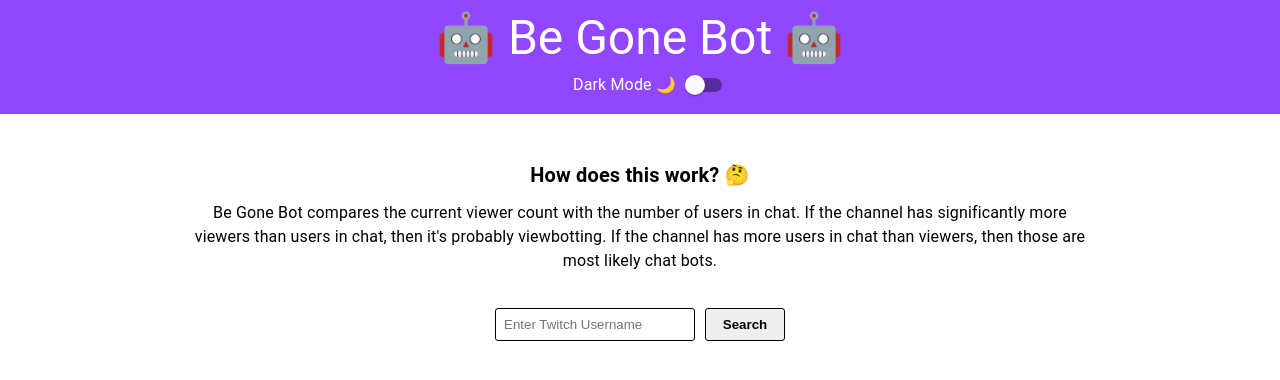
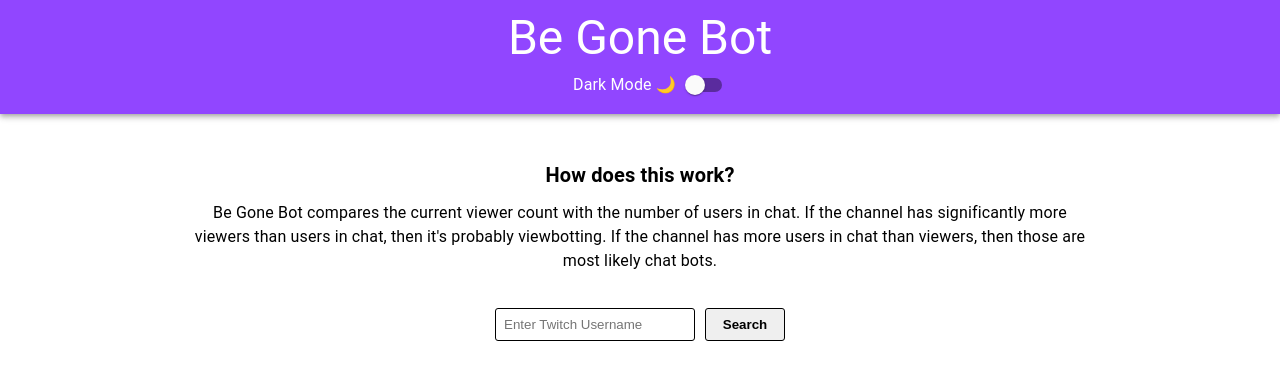
Before and after one commit to darkopavlovic/Be-Gone-Bot, a React (Create React App) app in the folder client/: page / in a window 1280 px wide. Shown: the top 380 px of the page. Built offline with nearby package versions, Linux system fonts and the light colour scheme.

Commit message:
css fix and code clean up

```diff
--- a/client/public/index.html
+++ b/client/public/index.html
@@ -3,7 +3,7 @@
   <head>
     <meta charset="utf-8" />
     <link rel="icon" href="%PUBLIC_URL%/favicon.ico" />
-    <meta name="viewport" content="width=device-width, minimum-scale=1, initial-scale=1" />
+    <meta name="viewport" content="width=device-width, initial-scale=1" />
     <meta name="description" content="Tool for detecting fake engagement on Twitch" />
     <title>Be Gone Bot</title>
   </head>
--- a/client/src/App.css
+++ b/client/src/App.css
@@ -1,5 +1,6 @@
-html {
-  min-width: 452px;
+#root {
+  height: 100vh;
+  min-width: 296px;
 }
 
 .MuiAppBar-root {
@@ -13,7 +14,6 @@
 .MuiContainer-maxWidthMd {
   text-align: center;
   padding-top: 45px;
-  height: 87.8vh;
 }
 
 .MuiTypography-h6 {
--- a/client/src/App.js
+++ b/client/src/App.js
@@ -1,5 +1,5 @@
 // Import required packages
-import { AppBar, Toolbar, Typography, Container, CssBaseline, Switch, FormControlLabel } from "@material-ui/core";
+import { AppBar, Toolbar, Typography, Container, CssBaseline, Switch, FormControlLabel, Box } from "@material-ui/core";
 import React, { useState } from "react";
 import "./App.css";
 import Channel from "./Channel";
@@ -27,7 +27,6 @@
     const tempUsername = username.replace(/\s+/g, "").toLowerCase();
     if (tempUsername.length !== 0) {
       setQuery(tempUsername);
-      setUsername(tempUsername);
       setVisible(true);
     } else {
       setUsername("");
@@ -38,27 +37,16 @@
   return (
     <>
       <CssBaseline />
-      <AppBar position="static" style={darkTheme ? { background: "black" } : { background: "#9146FF" }}>
-        <Toolbar>
-          <Typography variant="h3">
-            <span role="img" aria-label="robot">
-              🤖
-            </span>{" "}
-            Be Gone Bot{" "}
-            <span role="img" aria-label="robot">
-              🤖
-            </span>
-          </Typography>
-          <FormControlLabel label="Dark Mode 🌙" labelPlacement="start" control={<Switch checked={darkTheme} onChange={darkMode} />} />
-        </Toolbar>
-      </AppBar>
-      <Container disableGutters={true} maxWidth={false} style={darkTheme ? { background: "#262626" } : { background: "white" }}>
+      <Box height="100%" style={darkTheme ? { background: "#262626" } : { background: "white" }}>
+        <AppBar position="static" style={darkTheme ? { background: "black" } : { background: "#9146FF" }}>
+          <Toolbar>
+            <Typography variant="h3">Be Gone Bot</Typography>
+            <FormControlLabel label="Dark Mode 🌙" labelPlacement="start" control={<Switch checked={darkTheme} onChange={darkMode} />} />
+          </Toolbar>
+        </AppBar>
         <Container maxWidth="md">
           <Typography variant="h6" style={darkTheme ? { fontWeight: "bold", color: "white" } : { fontWeight: "bold", color: "black" }}>
-            How does this work?{" "}
-            <span role="img" aria-label="think">
-              🤔
-            </span>
+            How does this work?
           </Typography>
           <Typography variant="body1" style={darkTheme ? { color: "white" } : { color: "black" }}>
             Be Gone Bot compares the current viewer count with the number of users in chat. If the channel has significantly more viewers than users in chat, then it's probably viewbotting. If the channel has more users in chat than viewers, then
@@ -72,7 +60,7 @@
           </form>
           {visible ? <Channel username={query} theme={darkTheme}></Channel> : null}
         </Container>
-      </Container>
+      </Box>
     </>
   );
 }
```
